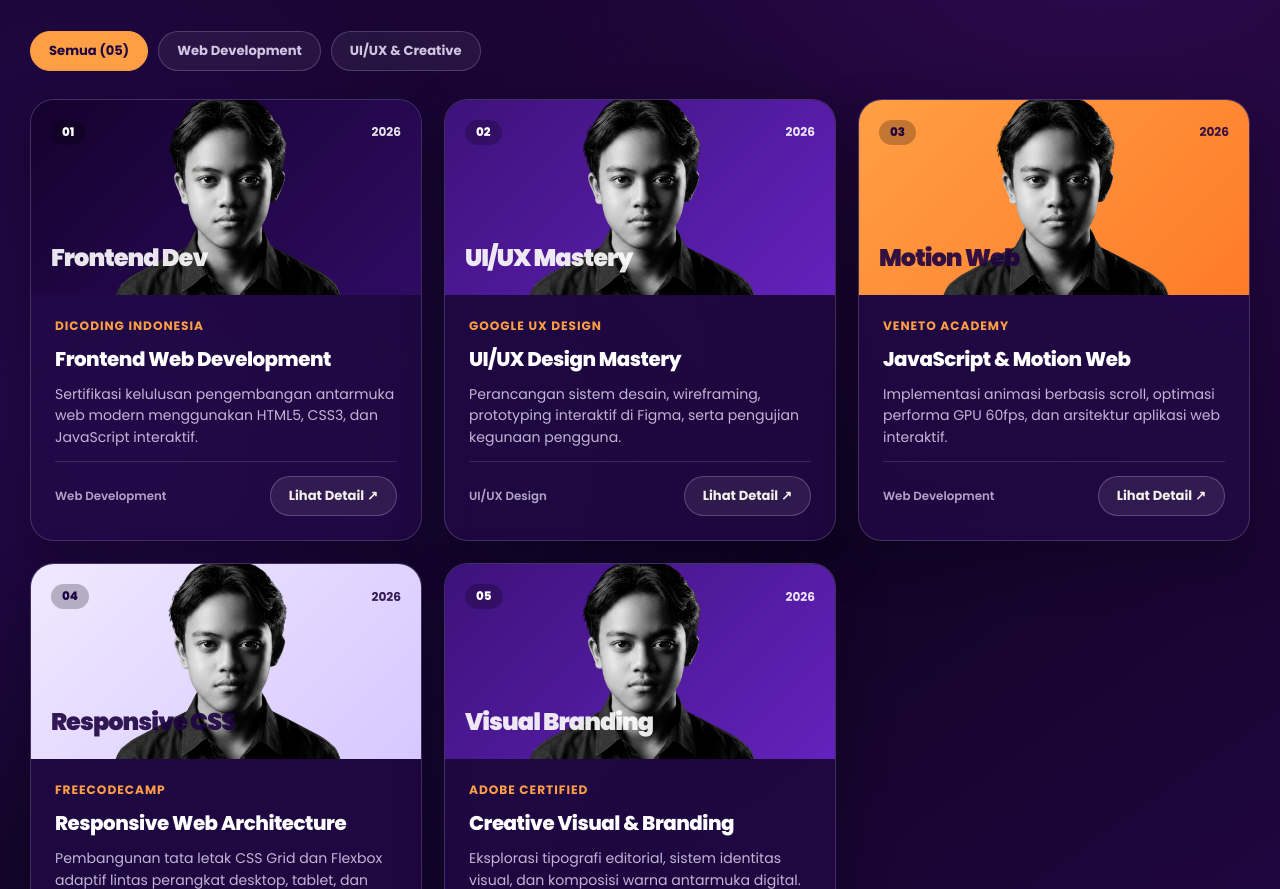
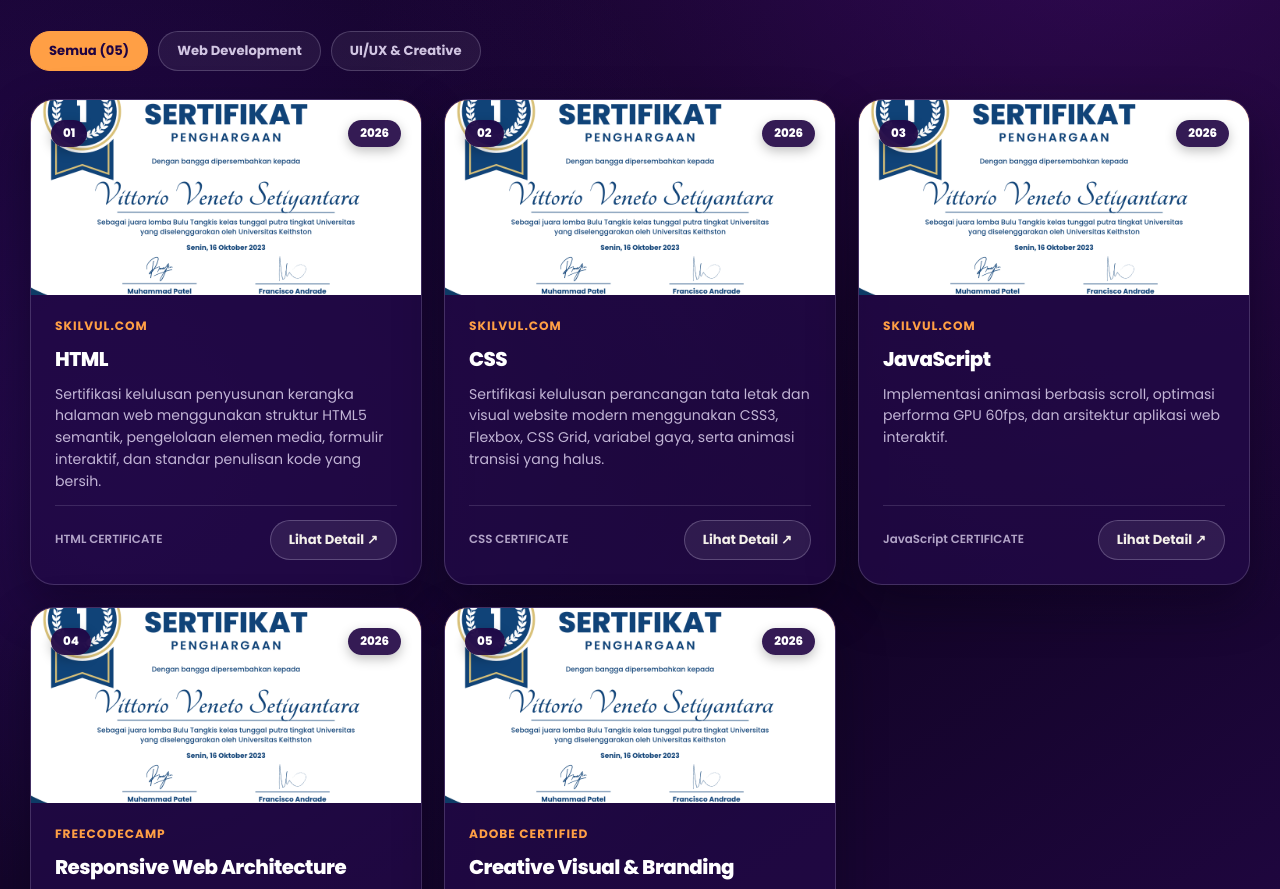
Before and after one commit to vittoYEEE/portofolio-utama, a website: page certificates.html in a window 1280 px wide. Shown: the part 338-1227 px from the top of the page. Drawn offline with Linux system fonts and the light colour scheme.

Commit message:
update certificate html

```diff
--- a/certificates.html
+++ b/certificates.html
@@ -18,11 +18,8 @@
       <header class="subpage-topbar">
         <a href="index.html" class="subpage-brand">
           <img src="./asset/logo Ve.png" alt="Veneto Logo" />
-          <span>VENETO</span>
-          <span class="subpage-badge">CERTIFICATES</span>
         </a>
         <div class="subpage-nav-actions">
-          <a href="projects.html" class="subpage-btn is-ghost">Projects</a>
           <a href="index.html#about" class="subpage-btn"
             >&larr; Kembali ke Home</a
           >
@@ -60,27 +57,33 @@
               <span class="cert-thumb-num">01</span>
               <span class="cert-thumb-year">2026</span>
             </div>
-            <span class="cert-thumb-watermark">Frontend Dev</span>
-            <img src="./asset/apkek 2.png" alt="" />
+
+            <img
+              src="./asset/Sertifikat Penghargaan Juara Merah Putih Biru.png"
+              alt=""
+            />
           </div>
           <div class="cert-page-body">
-            <span class="cert-page-issuer">Dicoding Indonesia</span>
-            <h2>Frontend Web Development</h2>
+            <span class="cert-page-issuer">Skilvul.com</span>
+            <h2>HTML</h2>
 
             <p>
-              Sertifikasi kelulusan pengembangan antarmuka web modern
-              menggunakan HTML5, CSS3, dan JavaScript interaktif.
+              Sertifikasi kelulusan penyusunan kerangka halaman web menggunakan
+              struktur HTML5 semantik, pengelolaan elemen media, formulir
+              interaktif, dan standar penulisan kode yang bersih.
             </p>
             <div class="cert-page-footer">
-              <span class="cert-tag">Web Development</span>
+              <span class="cert-tag">HTML CERTIFICATE</span>
               <button
                 type="button"
                 class="subpage-btn open-cert-detail"
                 data-num="01"
-                data-title="Frontend Web Development"
-                data-issuer="Dicoding Indonesia"
+                data-title="HTML"
+                data-issuer="Skilvul.com"
                 data-year="2026"
-                data-desc="Sertifikasi kelulusan pengembangan antarmuka web modern menggunakan HTML5, CSS3, dan JavaScript interaktif."
+                data-desc=" Sertifikasi kelulusan penyusunan kerangka halaman web menggunakan
+              struktur HTML5 semantik, pengelolaan elemen media, formulir
+              interaktif, dan standar penulisan kode yang bersih."
               >
                 Lihat Detail ↗
               </button>
@@ -95,26 +98,32 @@
               <span class="cert-thumb-num">02</span>
               <span class="cert-thumb-year">2026</span>
             </div>
-            <span class="cert-thumb-watermark">UI/UX Mastery</span>
-            <img src="./asset/apkek 2.png" alt="" />
+
+            <img
+              src="./asset/Sertifikat Penghargaan Juara Merah Putih Biru.png"
+              alt=""
+            />
           </div>
           <div class="cert-page-body">
-            <span class="cert-page-issuer">Google UX Design</span>
-            <h2>UI/UX Design Mastery</h2>
+            <span class="cert-page-issuer">Skilvul.com</span>
+            <h2>CSS</h2>
             <p>
-              Perancangan sistem desain, wireframing, prototyping interaktif di
-              Figma, serta pengujian kegunaan pengguna.
+              Sertifikasi kelulusan perancangan tata letak dan visual website
+              modern menggunakan CSS3, Flexbox, CSS Grid, variabel gaya, serta
+              animasi transisi yang halus.
             </p>
             <div class="cert-page-footer">
-              <span class="cert-tag">UI/UX Design</span>
+              <span class="cert-tag">CSS CERTIFICATE</span>
               <button
                 type="button"
                 class="subpage-btn open-cert-detail"
                 data-num="02"
-                data-title="UI/UX Design Mastery"
-                data-issuer="Google UX Design"
+                data-title="CSS Mastery"
+                data-issuer="Skilvul.com"
                 data-year="2026"
-                data-desc="Perancangan sistem desain, wireframing, prototyping interaktif di Figma, serta pengujian kegunaan pengguna."
+                data-desc="Sertifikasi kelulusan perancangan tata letak dan visual website
+              modern menggunakan CSS3, Flexbox, CSS Grid, variabel gaya, serta
+              animasi transisi yang halus."
               >
                 Lihat Detail ↗
               </button>
@@ -129,18 +138,21 @@
               <span class="cert-thumb-num">03</span>
               <span class="cert-thumb-year">2026</span>
             </div>
-            <span class="cert-thumb-watermark">Motion Web</span>
-            <img src="./asset/apkek 2.png" alt="" />
+
+            <img
+              src="./asset/Sertifikat Penghargaan Juara Merah Putih Biru.png"
+              alt=""
+            />
           </div>
           <div class="cert-page-body">
-            <span class="cert-page-issuer">Veneto Academy</span>
-            <h2>JavaScript &amp; Motion Web</h2>
+            <span class="cert-page-issuer">Skilvul.com</span>
+            <h2>JavaScript</h2>
             <p>
               Implementasi animasi berbasis scroll, optimasi performa GPU 60fps,
               dan arsitektur aplikasi web interaktif.
             </p>
             <div class="cert-page-footer">
-              <span class="cert-tag">Web Development</span>
+              <span class="cert-tag">JavaScript CERTIFICATE</span>
               <button
                 type="button"
                 class="subpage-btn open-cert-detail"
@@ -148,7 +160,8 @@
                 data-title="JavaScript & Motion Web"
                 data-issuer="Veneto Academy"
                 data-year="2026"
-                data-desc="Implementasi animasi berbasis scroll, optimasi performa GPU 60fps, dan arsitektur aplikasi web interaktif."
+                data-desc=" Implementasi animasi berbasis scroll, optimasi performa GPU 60fps,
+              dan arsitektur aplikasi web interaktif."
               >
                 Lihat Detail ↗
               </button>
@@ -163,8 +176,11 @@
               <span class="cert-thumb-num">04</span>
               <span class="cert-thumb-year">2026</span>
             </div>
-            <span class="cert-thumb-watermark">Responsive CSS</span>
-            <img src="./asset/apkek 2.png" alt="" />
+
+            <img
+              src="./asset/Sertifikat Penghargaan Juara Merah Putih Biru.png"
+              alt=""
+            />
           </div>
           <div class="cert-page-body">
             <span class="cert-page-issuer">freeCodeCamp</span>
@@ -197,8 +213,11 @@
               <span class="cert-thumb-num">05</span>
               <span class="cert-thumb-year">2026</span>
             </div>
-            <span class="cert-thumb-watermark">Visual Branding</span>
-            <img src="./asset/apkek 2.png" alt="" />
+
+            <img
+              src="./asset/Sertifikat Penghargaan Juara Merah Putih Biru.png"
+              alt=""
+            />
           </div>
           <div class="cert-page-body">
             <span class="cert-page-issuer">Adobe Certified</span>
--- a/subpages.css
+++ b/subpages.css
@@ -233,21 +233,12 @@ body {
   overflow: hidden;
 }
 
-.cert-thumb.theme-deep {
-  background: linear-gradient(135deg, #14022d 0%, #2f0b63 100%);
-  color: #ffffff;
-}
-.cert-thumb.theme-royal {
-  background: linear-gradient(135deg, #3d127a 0%, #6322bd 100%);
-  color: #ffffff;
-}
-.cert-thumb.theme-orange {
+.cert-thumb.theme-deep,
+.cert-thumb.theme-royal,
+.cert-thumb.theme-orange,
+.cert-thumb.theme-lavender {
   background: linear-gradient(135deg, #ff9f45 0%, #ff7b29 100%);
-  color: #1e0342;
-}
-.cert-thumb.theme-lavender {
-  background: linear-gradient(135deg, #efe9ff 0%, #d7c7ff 100%);
-  color: #1e0342;
+  color: white;
 }
 
 .cert-thumb img {
@@ -275,19 +266,26 @@ body {
   color: inherit;
 }
 
-.cert-thumb-year {
-  font-size: 0.76rem;
-  font-weight: 700;
-  opacity: 0.88;
+.cert-thumb-num {
+  padding: 5px 12px;
+  border-radius: 999px;
+  font-size: 0.74rem;
+  font-weight: 800;
+  background: rgba(30, 3, 66, 0.9);
+  color: white;
+  backdrop-filter: blur(6px);
+  box-shadow: 0 4px 12px rgba(0, 0, 0, 0.25);
 }
 
-.cert-thumb-watermark {
-  position: relative;
-  z-index: 2;
-  font-size: 1.5rem;
-  font-weight: 900;
-  letter-spacing: -0.04em;
-  opacity: 0.9;
+.cert-thumb-year {
+  padding: 5px 12px;
+  border-radius: 999px;
+  font-size: 0.74rem;
+  font-weight: 800;
+  background: rgba(30, 3, 66, 0.9);
+  color: #ffffff;
+  backdrop-filter: blur(6px);
+  box-shadow: 0 4px 12px rgba(0, 0, 0, 0.25);
 }
 
 .cert-page-body {
```
Also changed, not shown: asset/Sertifikat Penghargaan Juara Merah Putih Biru.png (added).
